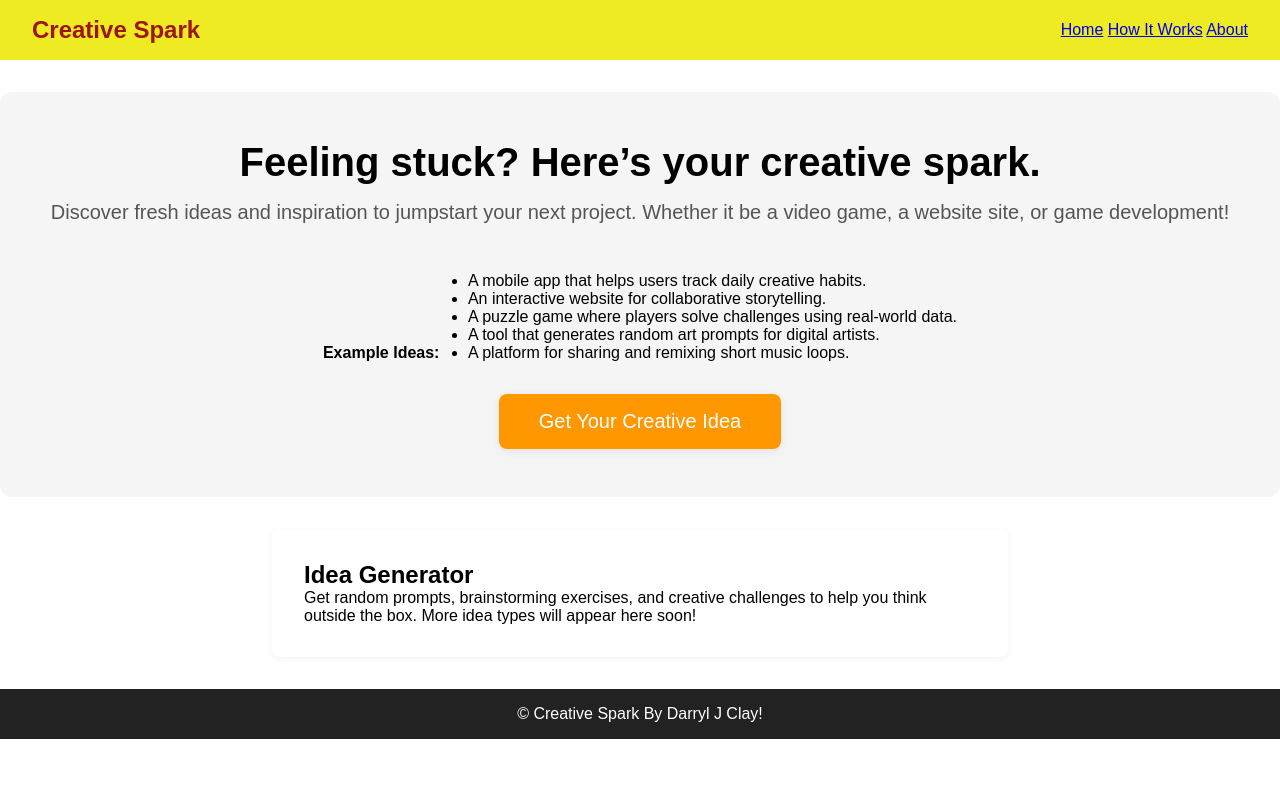
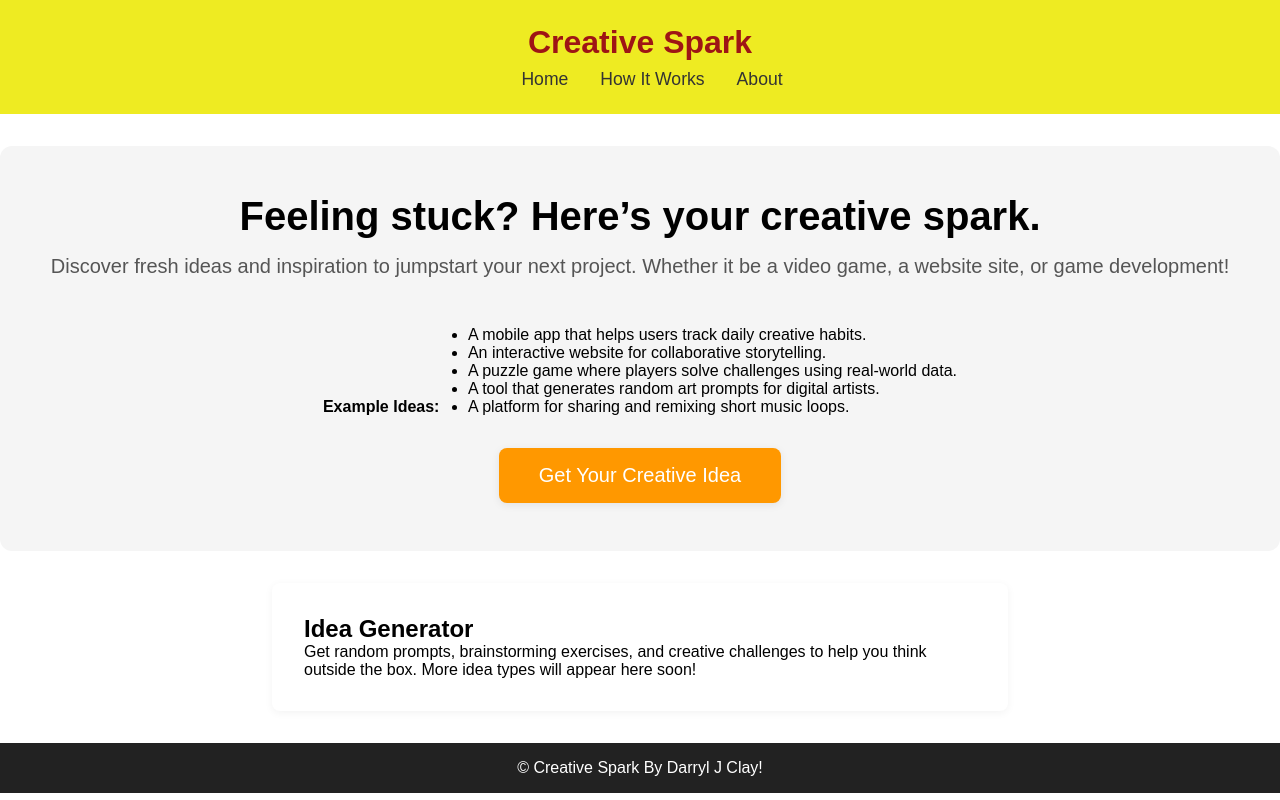
Before and after one commit to DarrylClay2005/Guided-Project, a plain HTML site: page index.html in a window 1280 px wide. Drawn offline with Linux system fonts and the light colour scheme; a script that the page names is missing.

Commit message:
Refactor header structure for improved layout and styling

```diff
--- a/index.html
+++ b/index.html
@@ -10,12 +10,14 @@
     <meta name="keywords" content="creative ideas, idea generator, brainstorming, inspiration,
 </head>
 <body>
-    <header>
-        <div class="logo">Creative Spark</div>
-        <nav>
-            <a href="#">Home</a>
-            <a href="#">How It Works</a>
-            <a href="#">About</a>
+    <header style="display: flex; flex-direction: column; align-items: center; justify-content: center; text-align: center; padding: 1.5rem 0;">
+        <div class="logo" style="font-size:2rem; font-weight:bold; margin-bottom:0.5rem; display:flex; justify-content:center; align-items:center;">
+            Creative Spark
+        </div>
+        <nav style="display: flex; gap: 2rem; justify-content: center;">
+            <a href="#" style="text-decoration:none; color:#333; font-size:1.1rem;">Home</a>
+            <a href="#" style="text-decoration:none; color:#333; font-size:1.1rem;">How It Works</a>
+            <a href="#" style="text-decoration:none; color:#333; font-size:1.1rem;">About</a>
         </nav>
     </header>
     <div class="hero">
```
